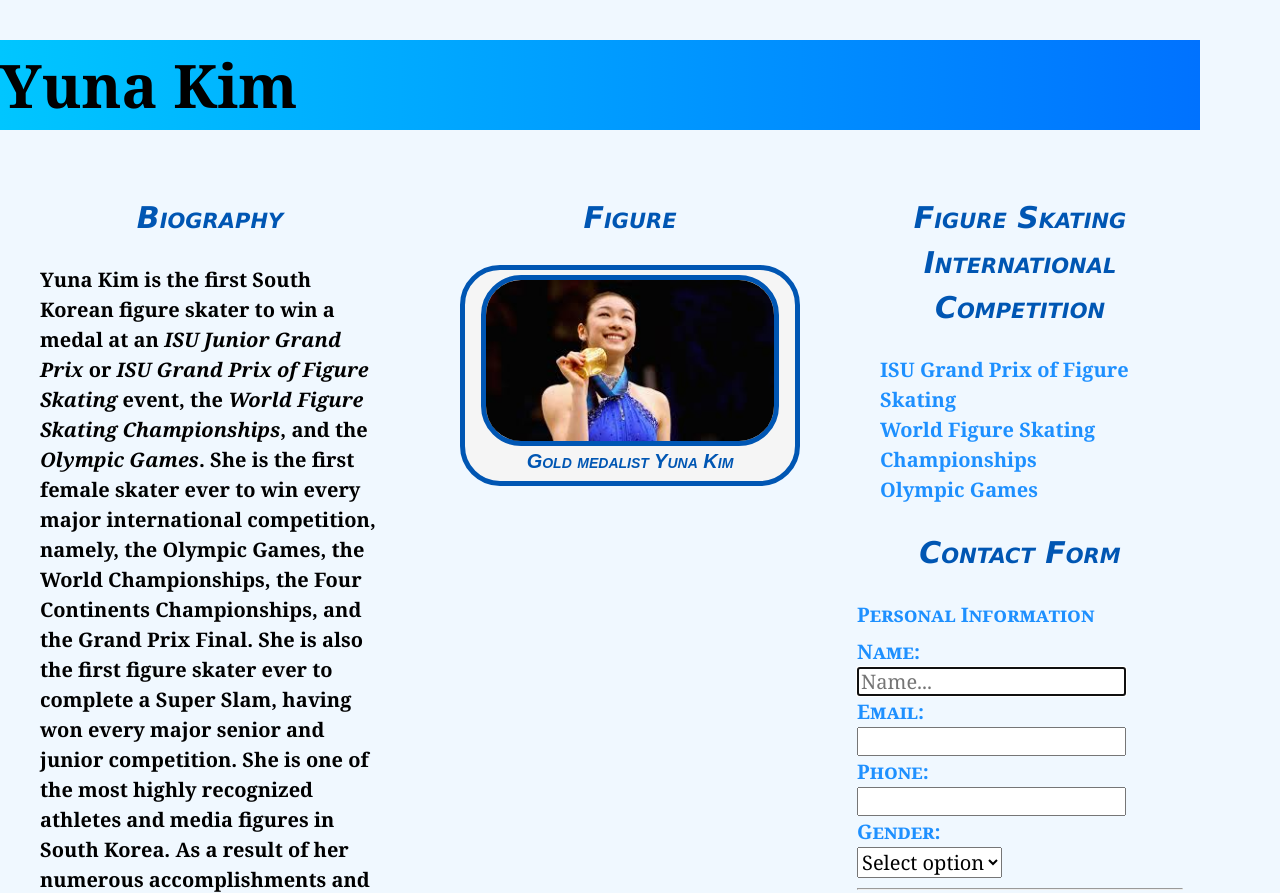
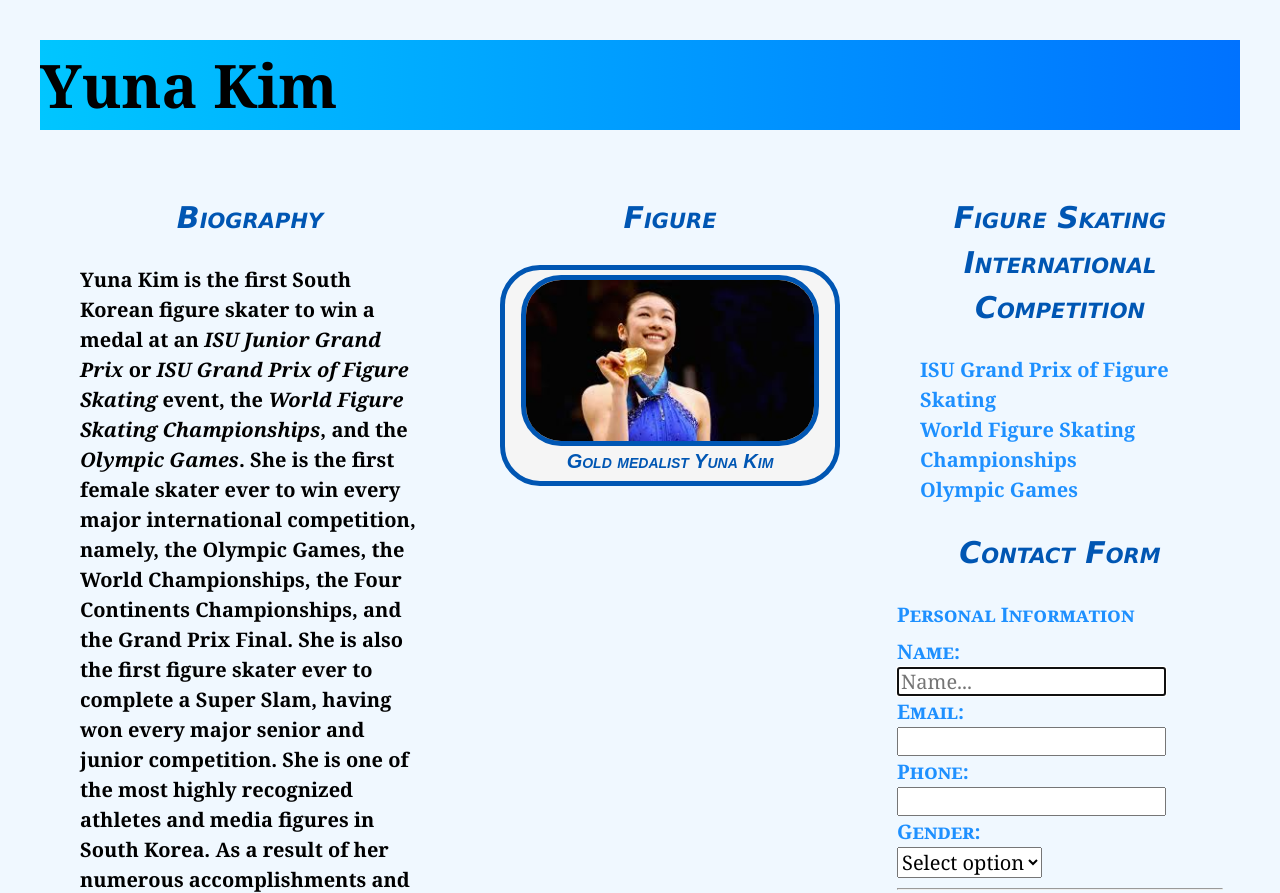
Before and after one commit to benkim0431/Web_Foundation, a plain HTML site: page index.html in a window 1280 px wide. Shown: the top 893 px of the page. Drawn offline with Linux system fonts and the light colour scheme.

Commit message:
Modify body selector of sytles.css

```diff
--- a/css/styles.css
+++ b/css/styles.css
@@ -13,6 +13,11 @@ html{
 
 body{
     max-width: 1200px;
+    width : 100%;
+    /*center the body in the html element*/
+    margin : auto;
+
+    height: 100%;
 }
 
 main{
```
